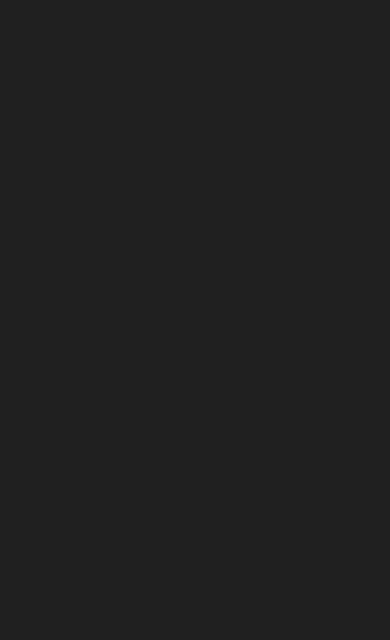
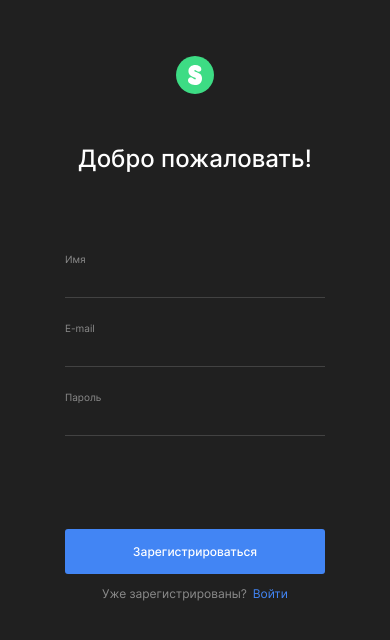
Before and after one commit to MargoShabanova/movies-explorer-frontend, a React (Create React App) app: page /signup in a window 390 px wide. Shown: the top 640 px of the page. Built offline with nearby package versions, Linux system fonts and the light colour scheme.

Commit message:
feat: add Register

```diff
--- a/src/components/App/App.js
+++ b/src/components/App/App.js
@@ -2,38 +2,64 @@ import "./App.css";
 import Header from "../Header/Header";
 import Main from "../Main/Main";
 import Footer from "../Footer/Footer";
-import { Route, Switch } from "react-router-dom";
+import { Route, Switch, useHistory } from "react-router-dom";
 import Movies from "../Movies/Movies";
 import SavedMovies from "../SavedMovies/SavedMovies";
 import Profile from "../Profile/Profile";
+import Register from "../Register/Register";
+import Logo from "../Logo/Logo";
+import { useState } from "react";
 
 function App() {
-  const currentUSer = {
+  const [loggedIn, setLoggedIn] = useState(false);
+  const [userData, setUserData] = useState({
     name: "Маргарита",
     email: "123@ya.ru",
+    password: "",
+  })
+
+  const history = useHistory();
+
+  const handleRegister = () => {
+    setLoggedIn(true);
+    history.push("/");
   };
+
+const handleLogOut = () => {
+    setUserData({
+      name: "",
+      email: "",
+      password: "",
+    })
+    setLoggedIn(false);
+    history.push("/");
+  }
 
   return (
     <div className="page">
       <Switch>
+        <Route exact path="/signup">
+          <Logo />
+          <Register handleRegister={handleRegister} />
+        </Route>
         <Route exact path="/">
-          <Header loggedIn={false} />
+          <Header loggedIn={loggedIn} />
           <Main />
           <Footer />
         </Route>
         <Route exact path="/movies">
-          <Header loggedIn={true} />
+          <Header loggedIn={loggedIn} />
           <Movies />
           <Footer />
         </Route>
         <Route exact path="/saved-movies">
-          <Header loggedIn={true} />
+          <Header loggedIn={loggedIn} />
           <SavedMovies />
           <Footer />
         </Route>
         <Route exact path="/profile">
-          <Header loggedIn={true} />
-          <Profile userData={currentUSer} />
+          <Header loggedIn={loggedIn} />
+          <Profile userData={userData} handleLogOut={handleLogOut} />
         </Route>
       </Switch>
     </div>
--- /dev/null
+++ b/src/components/AuthForm/AuthForm.css
@@ -0,0 +1,154 @@
+.auth {
+  max-width: 396px;
+  margin: 0 auto;
+  padding: 0;
+}
+
+.form {
+  display: flex;
+  flex-direction: column;
+  margin: 0;
+  padding: 0 0 70px;
+}
+
+.form__title {
+  margin: 0 0 40px;
+  font-weight: 500;
+  font-size: 24px;
+  line-height: 29px;
+  color: #fff;
+}
+
+.form__container {
+  margin: 0;
+  padding: 0;
+  display: flex;
+  flex-direction: column;
+  border: none;
+}
+
+.form__input-container {
+  margin: 0 0 24px;
+  display: flex;
+  flex-direction: column;
+  position: relative;
+}
+
+.form__span-placeholder {
+  margin-bottom: 5px;
+  font-weight: 400;
+  font-size: 10px;
+  line-height: 12px;
+  color: #8B8B8B;
+}
+
+.form__input {
+  margin: 0;
+  padding: 0 0 10px;
+  border: none;
+  background-color: transparent;
+  border-bottom: 1px solid rgba(66, 66, 66, 1);
+  font-weight: 400;
+  font-size: 14px;
+  line-height: 17px;
+  color: #fff;
+}
+
+.form__input:focus {
+  outline: none;
+  border-bottom: 1px solid #4285F4;
+  font-weight: 500;
+}
+
+.form__input-error {
+  color: #EE3465;
+}
+
+.form__span-error {
+  display: none;
+  position: absolute;
+  bottom: -18px;
+  font-weight: 400;
+  font-size: 10px;
+  line-height: 12px;
+  color: #EE3465;
+}
+
+.form__span-error_active {
+  display: block;
+}
+
+.form__submit {
+  margin: 69px 0 0;
+  padding: 0;
+  width: 396px;
+  height: 45px;
+  border: none;
+  border-radius: 3px;
+  background-color: #4285F4;
+  cursor: pointer;
+  font-weight: 500;
+  font-size: 14px;
+  line-height: 17px;
+  color: #fff;
+}
+
+.form__submit:hover {
+  transition: 0.4s;
+  opacity: 0.4;
+}
+
+.form__question {
+  text-align: center;
+  font-weight: 400;
+  font-size: 14px;
+  line-height: 17px;
+  color: #8B8B8B;
+}
+
+.form__link {
+  margin: 0;
+  padding: 0 0 0 6px;
+  text-decoration: none;
+  font-weight: 400;
+  font-size: 14px;
+  line-height: 17px;
+  color: #4285F4;
+}
+
+.form__link:hover {
+  transition: 0.4s;
+  opacity: 0.4;
+}
+
+@media (max-width: 768px) {
+  .form_container {
+    padding-bottom: 232px;
+  }
+}
+
+@media (max-width: 500px) {
+  .auth {
+    max-width: 260px;
+  }
+  .form {
+    padding-bottom: 30px;
+  }
+  .form__title {
+    margin-bottom: 80px;
+    text-align: center;
+  }
+  .form__submit {
+    width: 260px;
+    font-size: 12px;
+    line-height: 15px;
+  }
+  .form__question {
+    font-size: 12px;
+    line-height: 15px;
+  }
+  .form__link {
+    font-size: 12px;
+    line-height: 15px;
+  }
+}
--- /dev/null
+++ b/src/components/AuthForm/AuthForm.js
@@ -0,0 +1,103 @@
+import { useState } from "react";
+import { Link, useLocation } from "react-router-dom";
+import "./AuthForm.css";
+
+export default function AuthForm({
+  name,
+  title,
+  nameValue,
+  emailValue,
+  passwordlValue,
+  buttonText,
+  onSubmit,
+  question,
+  link,
+  linkText,
+  handleChange
+}) {
+  const [isError, setIsError] = useState(false);
+
+  const location = useLocation();
+  const registerRoute = location.pathname === "/signup";
+
+  return (
+    <main className={`auth auth_type_${name}`}>
+      <form className={`form form_type_${name}`} onSubmit={onSubmit}>
+        <h2 className="form__title">{title}</h2>
+        <fieldset className="form__container">
+          {registerRoute && (
+            <label className="form__input-container">
+              <span className="form__span-placeholder">Имя</span>
+              <input
+                value={nameValue}
+                onChange={handleChange}
+                className={`form__input ${isError && "form__input-error"}`}
+                type="text"
+                name="name"
+                id="name"
+                minLength="2"
+                maxLength="40"
+                required
+              />
+              <span
+                className={`form__span-error name-input-error ${
+                  isError && "form__span-error_active"
+                }`}
+              >
+                Что-то пошло не так...
+              </span>
+            </label>
+          )}
+          <label className="form__input-container">
+            <span className="form__span-placeholder">E-mail</span>
+            <input
+              value={emailValue}
+              onChange={handleChange}
+              className={`form__input ${isError && "form__input-error"}`}
+              type="email"
+              name="email"
+              id="email"
+              required
+            />
+            <span
+              className={`form__span-error name-input-error ${
+                isError && "form__span-error_active"
+              }`}
+            >
+              Что-то пошло не так...
+            </span>
+          </label>
+          <label className="form__input-container">
+            <span className="form__span-placeholder">Пароль</span>
+            <input
+              value={passwordlValue}
+              onChange={handleChange}
+              className={`form__input ${isError && "form__input-error"}`}
+              type="password"
+              name="password"
+              id="password"
+              maxLength="10"
+              required
+            />
+            <span
+              className={`form__span-error name-input-error ${
+                isError && "form__span-error_active"
+              }`}
+            >
+              Что-то пошло не так...
+            </span>
+          </label>
+        </fieldset>
+        <button className="form__submit" type="submit">
+          {buttonText}
+        </button>
+        <p className="form__question">
+          {question}
+          <Link className="form__link" to={link}>
+            {linkText}
+          </Link>
+        </p>
+      </form>
+    </main>
+  );
+}
--- a/src/components/Logo/Logo.css
+++ b/src/components/Logo/Logo.css
@@ -1,3 +1,11 @@
+.logo__auth {
+  max-width: 396px;
+  margin: 0 auto;
+  padding: 70px 0 40px;
+  display: flex;
+  align-content: center;
+}
+
 .logo__img {
   width: 38px;
   height: 38px;
@@ -10,3 +18,16 @@
   opacity: 0.4;
   transition: 0.4s;
 }
+
+@media (max-width: 768px) {
+  .logo__auth {
+    padding-top: 232px;
+  }
+}
+
+@media (max-width: 500px) {
+  .logo__auth {
+    padding: 56px 0 50px;
+    justify-content: center;
+  }
+}
--- a/src/components/Logo/Logo.js
+++ b/src/components/Logo/Logo.js
@@ -1,15 +1,17 @@
 import logo from "../../images/logo.svg";
-import { Route, Link } from "react-router-dom";
-import './Logo.css';
+import { Link, useLocation } from "react-router-dom";
+import "./Logo.css";
 
 export default function Logo() {
+  const location = useLocation();
+  const authForms =
+    location.pathname === "/signup" || location.pathname === "/signin";
+
   return (
-    <div className="logo">
-      <Route path="/">
-        <Link className="logo__link" to="/">
-          <img className="logo__img" src={logo} alt="Лого" />
-        </Link>
-      </Route>
+    <div className={`${authForms && "logo__auth"}`}>
+      <Link className="logo__link" to="/">
+        <img className="logo__img" src={logo} alt="Лого" />
+      </Link>
     </div>
   );
 }
--- a/src/components/Profile/Profile.js
+++ b/src/components/Profile/Profile.js
@@ -1,12 +1,9 @@
 import { useState, useEffect } from "react";
-import { useHistory } from "react-router-dom";
 import "./Profile.css";
 
-export default function Profile({ userData }) {
+export default function Profile({ userData, handleLogOut }) {
   const [name, setName] = useState("");
   const [email, setEmail] = useState("");
-
-  const history = useHistory();
 
   useEffect(() => {
     setName(userData.name || "");
@@ -23,12 +20,6 @@ export default function Profile({ userData }) {
 
   function handleSubmit(e) {
     e.preventDefault();
-  }
-
-  function handleLogOut() {
-    setName("");
-    setEmail("");
-    history.push("/");
   }
 
   return (
--- a/src/components/Register/Register.js
+++ b/src/components/Register/Register.js
@@ -0,0 +1,42 @@
+import { useState } from "react";
+import AuthForm from "../AuthForm/AuthForm";
+import "./Register.css";
+
+export default function Register({ handleRegister }) {
+  const [userData, setUserData] = useState({
+    name: "",
+    email: "",
+    password: "",
+  })
+
+  function handleChange(e) {
+    const { name, value } = e.target;
+    setUserData({
+      ...userData,
+      [name]: value,
+    });
+  }
+
+  function handleSubmit(e) {
+    e.preventDefault();
+
+    const { name, email, password } = userData;
+    handleRegister(name, email, password);
+  }
+
+  return (
+    <AuthForm
+      name="register"
+      title="Добро пожаловать!"
+      nameValue={userData.name}
+      emailValue={userData.email}
+      passwordlValue={userData.password}
+      buttonText="Зарегистрироваться"
+      onSubmit={handleSubmit}
+      question="Уже зарегистрированы?"
+      link="/signin"
+      linkText="Войти"
+      handleChange={handleChange}
+      />
+  )
+}
```
